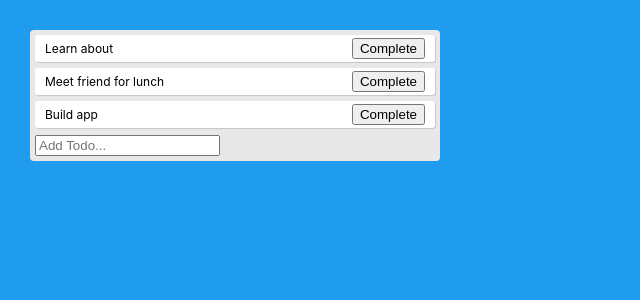
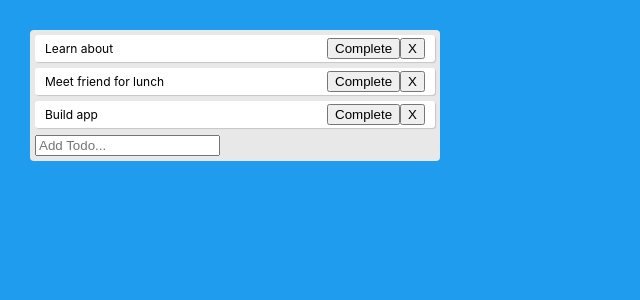
Before and after one commit to dariok87/react-hooks-practice, a React (Create React App) app: page / in a window 1280 px wide. Shown: the top 300 px of the page, without its empty margins (0-640 px from the left). Built offline with nearby package versions, Linux system fonts and the light colour scheme.

Commit message:
Create delete button

```diff
--- a/src/App.js
+++ b/src/App.js
@@ -10,6 +10,7 @@ function Todo({ todo, index, completeTodo }) {
       {todo.text}
       <div>
         <button onClick={() => completeTodo(index)}>Complete</button>
+        <button onClick={() => deleteTodo(index)}>X</button>
       </div>
     </div>
   );
```
